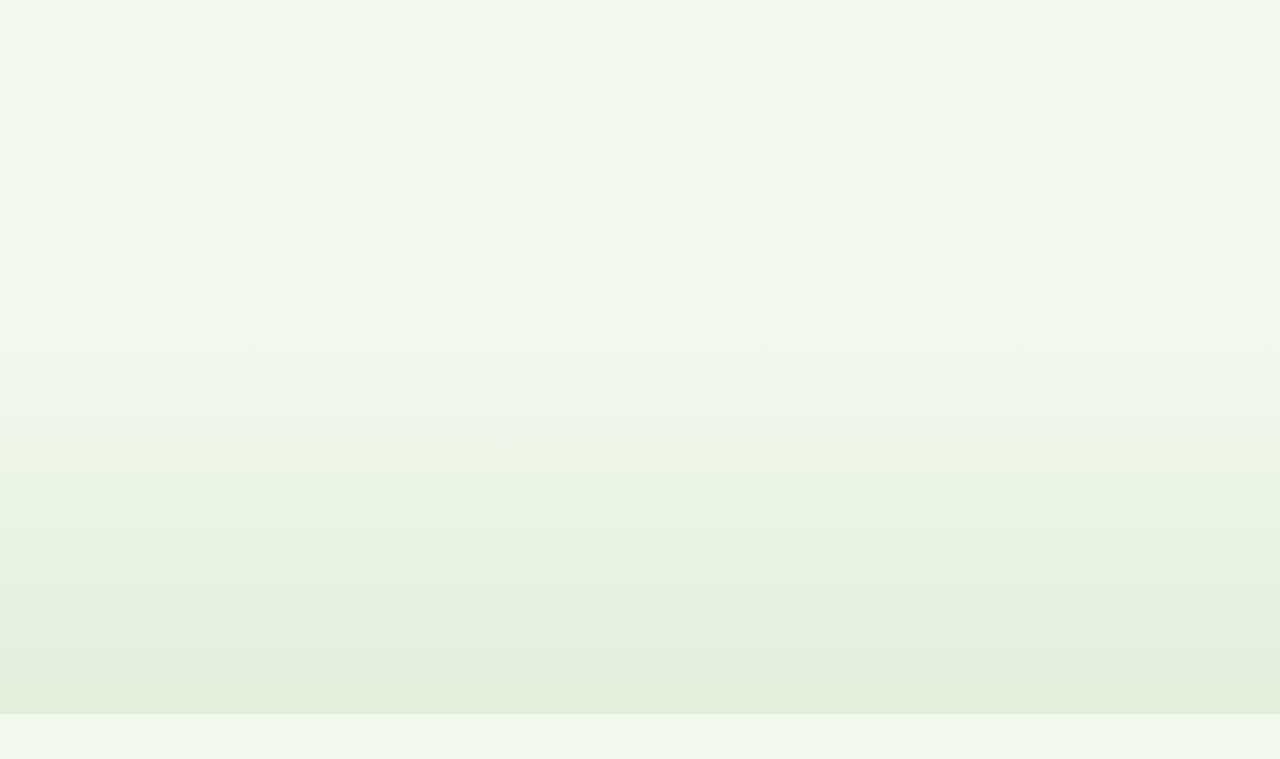
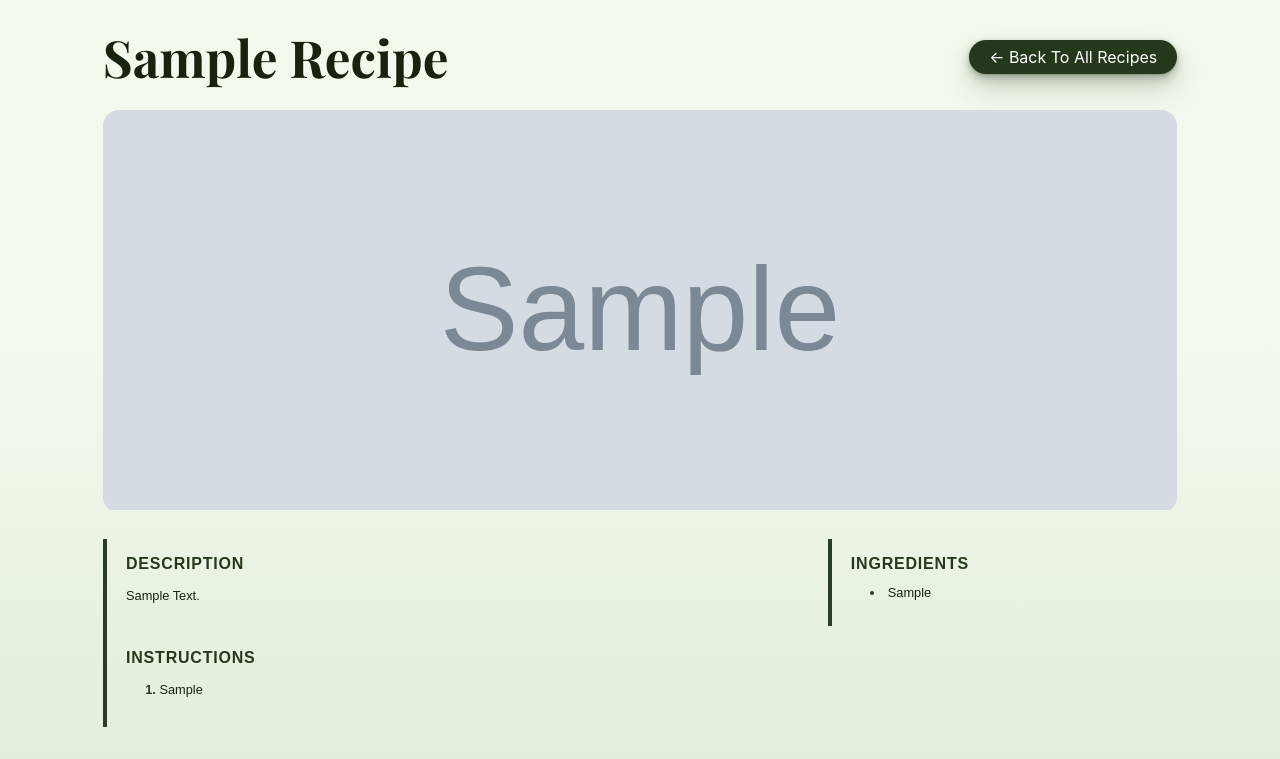
Before and after one commit to SeriousStudent766/MyCoeliacGuide, a Django app: page /recipe/1/ in a window 1280 px wide. Shown: the part 86-845 px from the top of the page. Before the commit the page ends 800 px from the top, so only its background shows below. Run offline with Django 4.2, Linux system fonts and the light colour scheme; a user stored in the database is signed in; tables that the repository leaves empty hold one stand-in row (values such as "Sample post"); grey boxes marked "Sample" are stand-in pictures.

Commit message:
recipepages

```diff
--- a/appone/views.py
+++ b/appone/views.py
@@ -393,6 +393,6 @@
         viewed_meal.save()
 
     return render(request, 'recipe_detail.html', {
-        'meal': recipe,
-        'comments': comments
+        'recipe': recipe,
+        'comments': comments,
     })
--- /dev/null
+++ b/static/css/recipe_detail.css
@@ -0,0 +1,168 @@
+/* Layout wrapper */
+
+.page-header {
+    display: flex;
+    justify-content: space-between;
+    align-items: center;
+    margin: 2rem 0;
+    margin-top: 7rem;
+
+  }
+
+
+
+
+
+
+.page-wrapper {
+    max-width: 1100px;
+    margin: 2.5rem auto;
+    padding: 0 1rem;
+    font-family: 'Open Sans', sans-serif;
+    color: #18230F;
+  }
+
+  .recipe-title {
+    font-family: 'Playfair Display', serif;
+    font-weight: 700;
+    font-size: 4rem;
+    color: #18230F;
+    margin: 1.5rem 0;
+    text-align: left;
+    text-transform: capitalize;
+  }
+
+  .hero {
+    margin-top: -2rem;
+    position: relative;
+    overflow: hidden;
+    border-radius: 16px;
+    margin-bottom: 2rem;
+  }
+
+  .hero-image {
+    width: 100%;
+    height: 400px;
+    object-fit: cover;
+    transition: transform .4s;
+  }
+  .hero:hover .hero-image {
+    transform: scale(1.05);
+  }
+
+
+
+
+  /* Two-column content: 2/3 + 1/3 */
+  .content-grid {
+    display: grid;
+    grid-template-columns: 2fr 1fr;
+    gap: 2rem;
+    align-items: flex-start;
+  }
+  @media (max-width: 768px) {
+    .content-grid {
+      grid-template-columns: 1fr;
+    }
+  }
+
+
+
+
+/* writing*/
+.section-card {
+    padding: 1.25rem 1.5rem;
+    border-left: 4px solid #e0f0dc;
+  }
+
+
+  .section-card h2 {
+    text-transform: uppercase;
+    letter-spacing: 0.05em;
+    font-size: 1.25rem;
+    margin-bottom: 1rem;
+    color: #27391C;
+    border-bottom-color: #e0f0dc;
+  }
+
+
+  .section-card ul,
+  .section-card ol {
+    margin: 0;
+    padding: 0 0 0 1.5rem;
+    list-style-position: inside;
+  }
+
+.section-card ul li,
+.section-card ol li {
+  color: #18230F;
+}
+
+
+  .section-card ul li {
+    margin-bottom: 0.75rem;
+  }
+  .section-card ul li::marker {
+    color: #2a3d27;
+    font-weight: 600;
+  }
+
+  .section-card ol li {
+    margin-bottom: 1rem;
+    line-height: 1.5;
+  }
+  .section-card ol li::marker {
+    font-weight: 600;
+    color: #2a3d27;
+  }
+
+
+  .recipe-description {
+    font-size: 1rem;
+    line-height: 1.7;
+    margin-bottom: 0.75rem;
+  }
+
+
+  .section-card {
+    border-left: 4px solid #2a3d27;
+  }
+
+
+.back-btn {
+
+  margin: 0;
+  background-color:  #27391C;
+  border-radius: 100px;
+  box-shadow:
+  rgba(39, 57, 28, .2) 0 -25px 18px -14px inset,
+  rgba(39, 57, 28, .15) 0 1px 2px,
+  rgba(39, 57, 28, .15) 0 2px 4px,
+  rgba(39, 57, 28, .15) 0 4px 8px,
+  rgba(39, 57, 28, .15) 0 8px 16px,
+  rgba(39, 57, 28, .15) 0 16px 32px;
+  color: white;
+  cursor: pointer;
+  display: inline-block;
+  font-family: CerebriSans-Regular,-apple-system,system-ui,Roboto,sans-serif;
+  padding: 7px 20px;
+  text-align: center;
+  text-decoration: none;
+  transition: all 250ms;
+  border: 0;
+  font-size: 16px;
+  user-select: none;
+  -webkit-user-select: none;
+  touch-action: manipulation;
+}
+
+.back-btn:hover {
+    box-shadow:
+    rgba(39, 57, 28, .35) 0 -25px 18px -14px inset,
+    rgba(39, 57, 28, .25) 0 1px 2px,
+    rgba(39, 57, 28, .25) 0 2px 4px,
+    rgba(39, 57, 28, .25) 0 4px 8px,
+    rgba(39, 57, 28, .25) 0 8px 16px,
+    rgba(39, 57, 28, .25) 0 16px 32px;
+  transform: scale(1.05) rotate(-1deg);
+}
--- /dev/null
+++ b/static/css/recipes.css
@@ -0,0 +1,92 @@
+
+.page-wrapper {
+    max-width: 1200px;
+    margin: 2rem auto;
+    padding: 0 1rem;
+    font-family: 'Nunito', sans-serif;
+  }
+  .page-title {
+    text-align: center;
+    font-size: 2rem;
+    color: #27391C;
+    margin-bottom: 1.5rem;
+    margin-top: 10rem;
+  }
+
+
+
+.recipe-layout {
+    margin-top: 5rem;
+    display: grid;
+    grid-template-columns: 250px 1fr;
+    gap: 2rem;
+  }
+  @media (max-width:768px) {
+    .recipe-layout {
+      grid-template-columns: 1fr;
+    }
+  }
+
+
+  .filter-form {
+    background: #f2faee;
+    padding: 1rem;
+    border-radius: 10px;
+    box-shadow: 0 3px 10px rgba(0,0,0,0.05);
+  }
+  .filter-form fieldset {
+    border: none; margin:0; padding:0;
+  }
+  .filter-form legend {
+    font-weight:600; color:#27391C; margin-bottom:.5rem;
+  }
+  .filter-form label {
+    display:block; margin-top:.5rem; color:#27391C;
+  }
+  .form-check { margin:.3rem 0; }
+  .sort-dropdown {
+    width:100%; padding:.4rem; border:1px solid #ccc;
+    border-radius:5px; margin:.5rem 0;
+  }
+  .btn-primary {
+    background:#27391C; color:#fff; padding:.5rem 1rem;
+    border:none; border-radius:6px; font-weight:bold;
+    cursor:pointer;
+  }
+  .btn-primary:hover { background:#4f6650; }
+
+
+  .meal-grid {
+    display:grid;
+    gap:1.5rem;
+    grid-template-columns:repeat(3,1fr);
+  }
+  @media (max-width:1200px) {
+    .meal-grid { grid-template-columns:repeat(2,1fr); }
+  }
+  @media (max-width:768px) {
+    .meal-grid { grid-template-columns:1fr; }
+  }
+
+
+  .meal-card {
+    background:#f9fff8; border-radius:16px;
+    box-shadow:0 6px 18px rgba(0,0,0,0.05);
+    overflow:hidden; transition:transform .2s ease;
+  }
+  .meal-card:hover { transform:scale(1.02); }
+  .meal-image {
+    width:100%; height:200px; object-fit:cover;
+    border-bottom:1px solid #e6e6e6;
+  }
+  .meal-info { padding:1rem; color:#27391C; }
+  .meal-title {
+    font-size:1.2rem; font-weight:700; margin-bottom:.5rem;
+    color:#18230F;
+  }
+  .meal-info p {
+    margin:.3rem 0; font-size:.95rem; line-height:1.4;
+  }
+  .meal-category {
+    font-style:italic; color:#4f6650;
+  }
--- a/templates/navbar.html
+++ b/templates/navbar.html
@@ -26,6 +26,10 @@
 
   <link rel="stylesheet" href="{% static 'css/style.css' %}">
 
+  <link rel="stylesheet" href="{% static 'css/recipes.css' %}">
+
+
+
 
 
 
@@ -33,7 +37,7 @@
 
 
     <title> {%block title%}My site{%endblock%}</title>
-
+    {% block extra_css %}{% endblock %}
 </head>
 <body>
 
--- a/templates/recipe_detail.html
+++ b/templates/recipe_detail.html
@@ -1,6 +1,72 @@
 {% extends 'navbar.html' %}
+{% load static %}
+
+{% block title %}{{ recipe.name }}{% endblock %}
+
+{% block extra_css %}
+  <!-- Google Fonts -->
+  <link rel="preconnect" href="https://fonts.googleapis.com">
+  <link rel="preconnect" href="https://fonts.gstatic.com" crossorigin>
+  <link
+    href="https://fonts.googleapis.com/css2?family=Playfair+Display:wght@700&family=Open+Sans:wght@400;600&display=swap"
+    rel="stylesheet">
+  <link rel="stylesheet" href="{% static 'css/recipe_detail.css' %}">
+{% endblock %}
+
 {% block content %}
-  <h1>{{ recipe.name }}</h1>
-  <p>{{ recipe.description }}</p>
-  <!-- Add more fields if needed -->
+  <div class="page-wrapper">
+
+    <div class="page-header">
+      <h1 class="recipe-title">{{ recipe.name }}</h1>
+      <a href="{% url 'recipes' %}" class="back-btn">← Back to All Recipes</a>
+    </div>
+
+
+
+    <!-- FOOD IMAGE -->
+
+    <div class="hero">
+      <img src="{{ recipe.image.url }}" class="hero-image" alt="{{ recipe.name }}">
+    </div>
+
+    <!-- 2/1 Grid: description+instructions | ingredients -->
+    <div class="content-grid">
+      <main class="main-col">
+        {% if recipe.description %}
+          <div class="section-card">
+            <h2>Description</h2>
+            <p class="recipe-description">{{ recipe.description }}</p>
+          </div>
+        {% endif %}
+
+        <div class="section-card">
+          <h2>Instructions</h2>
+          {% if recipe.instructions %}
+            <ol>
+              {% for step in recipe.instructions.splitlines %}
+                {% if step.strip %}<li>{{ step }}</li>{% endif %}
+              {% endfor %}
+            </ol>
+          {% else %}
+            <p><em>No instructions provided.</em></p>
+          {% endif %}
+        </div>
+      </main>
+
+      <aside class="sidebar">
+        <div class="section-card">
+          <h2>Ingredients</h2>
+          {% if recipe.ingredients %}
+            <ul>
+              {% for item in recipe.ingredients.splitlines %}
+                {% if item.strip %}<li>{{ item }}</li>{% endif %}
+              {% endfor %}
+            </ul>
+          {% else %}
+            <p><em>No ingredients listed.</em></p>
+          {% endif %}
+        </div>
+      </aside>
+    </div>
+  </div>
 {% endblock %}
```
Also changed, not shown: static/css/recipe.css (deleted, +0 -128 lines), templates/recipes.html (+7 -8 lines), media/recipes_images/Socca-pizza-d349de6-e1676472974597.webp (added), media/recipes_images/pexels-photo-10686447.jpeg (added), media/recipes_images/pexels-photo-3810779.webp (added), media/recipes_images/pexels-photo-4611422.webp (added), media/recipes_images/pexels-photo-6147834.jpeg (added), media/recipes_images/pexels-photo-7937394.webp (added).
